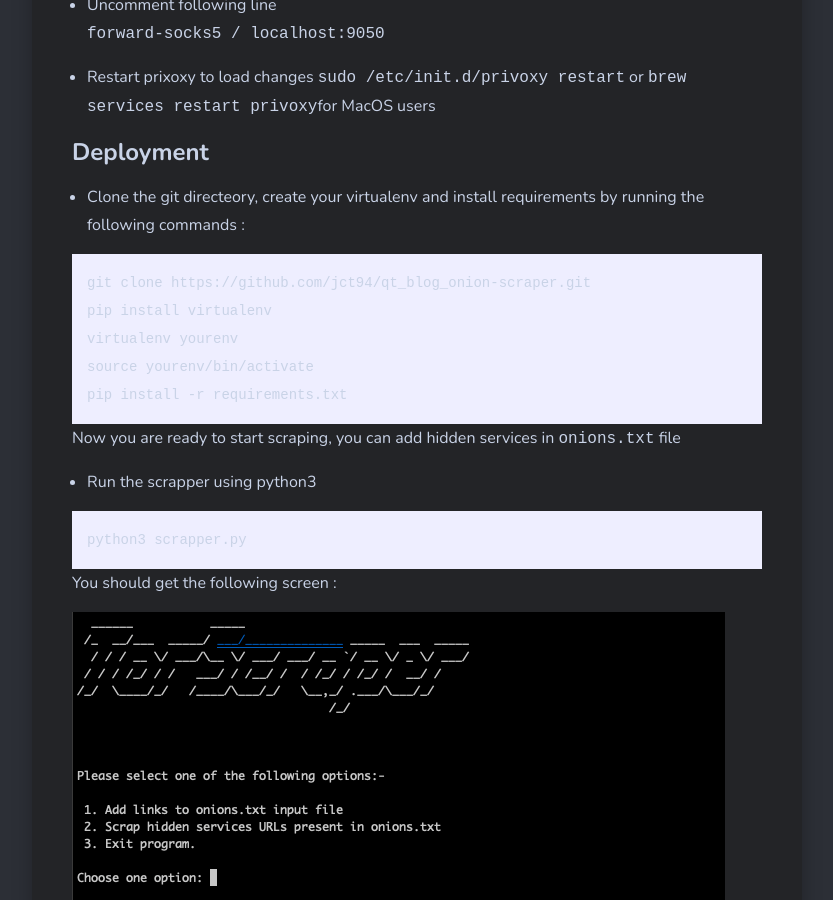
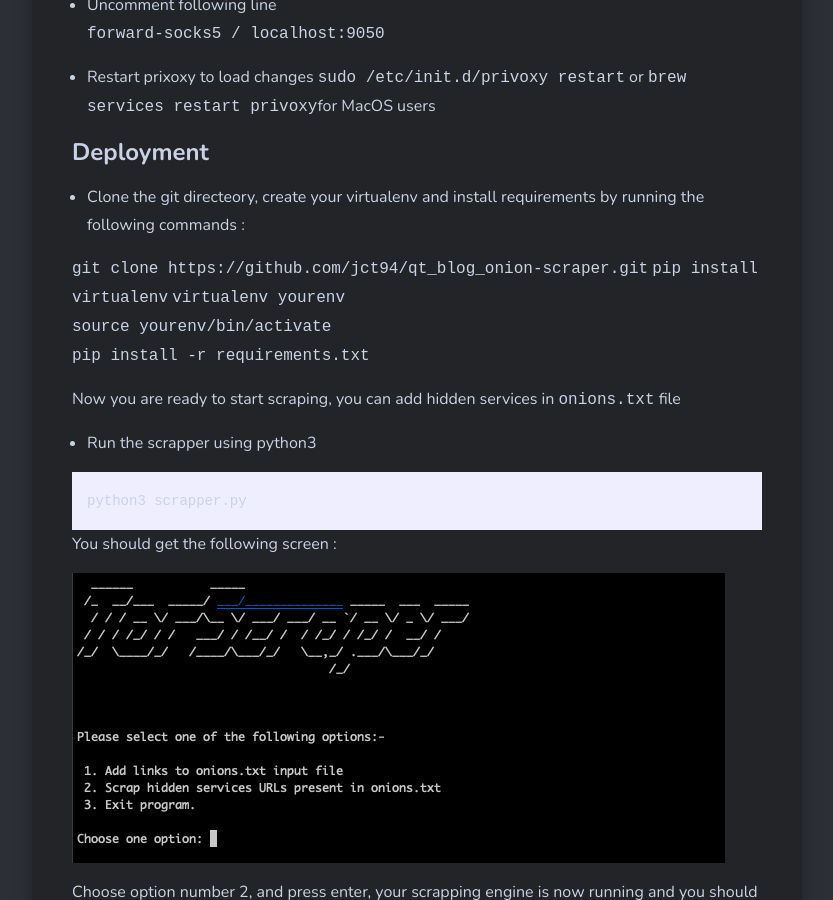
Before and after one commit to quantrack-lab/blog, a Jekyll site: the page built from _posts/2020-08-20-dl-datagathering.md, in a window 1280 px wide and 900 px high, scrolled down 2633 px. Shown: the whole window, without its empty margins (23-856 px from the left). Built offline with Jekyll 4.4.1, drawn with Linux system fonts in a browser that asks for light colours; nearby versions of some CDN libraries; comment, search, counter and statistics services are not loaded.

````diff
--- a/_posts/2020-08-20-dl-datagathering.md
+++ b/_posts/2020-08-20-dl-datagathering.md
@@ -69,13 +69,12 @@ or `brew install privoxy` for MacOS users
 
 * Clone the git directeory, create your virtualenv and install requirements by running the following commands :
 
-```
-git clone https://github.com/jct94/qt_blog_onion-scraper.git
-pip install virtualenv
-virtualenv yourenv
-source yourenv/bin/activate
-pip install -r requirements.txt
-```
+`git clone https://github.com/jct94/qt_blog_onion-scraper.git`
+`pip install virtualenv`
+`virtualenv yourenv`
+`source yourenv/bin/activate`
+`pip install -r requirements.txt`
+
 
 Now you are ready to start scraping, you can add hidden services in `onions.txt` file
 
````
